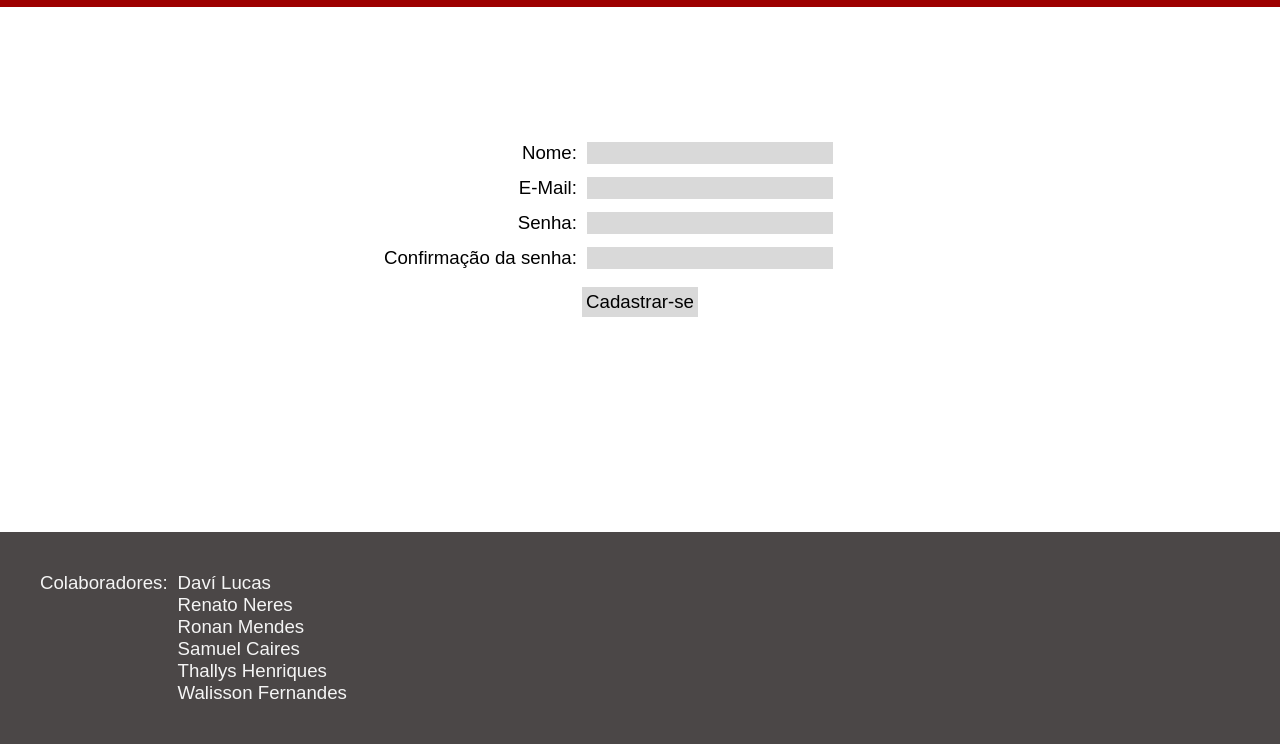
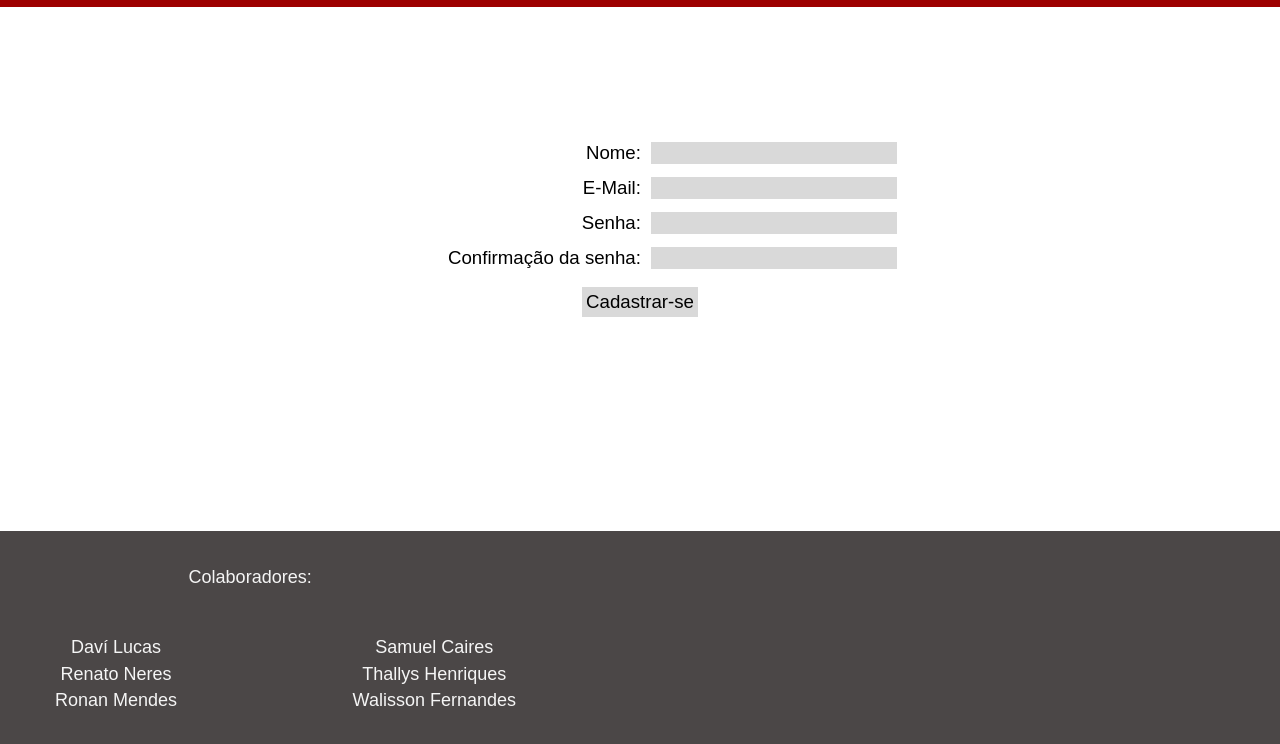
Before and after one commit to Davilucasanteves/trabalho-final-web, a plain HTML site: page teste de páginas/pg_cadastro.html in a window 1280 px wide. Shown: the part 56-800 px from the top of the page. Drawn offline with Linux system fonts and the light colour scheme.

Commit message:
melhorias no rodapé

```diff
--- a/teste de páginas/pg_cadastro.css
+++ b/teste de páginas/pg_cadastro.css
@@ -26,7 +26,7 @@ input[type='text'] {
     text-align: right;
     font-size: 14pt;
     line-height: 35px;
-    padding-left: 30%;
+    padding-left: 35%;
     padding-top: 10%;
 }
 
@@ -49,15 +49,37 @@ input[type='text'] {
     background-color: #d9d9d9;
 }
 
+ul {
+    list-style: none;
+}
+
+#container {
+    margin: auto;
+}
+
+#colab {
+    text-align: left;
+    line-height: 55pt;
+    padding-left: 13%;
+    padding-bottom: 20px;
+}
+
+.linha {
+    display: flex;
+    flex-wrap: wrap;
+    gap: 15%;
+    padding: 0 25px;
+}
+
 #rodapé {
-    position: absolute;
+    position: fixed;
     bottom: 0;
-    display: flex;
-    gap: 10px;
     width: 100%;
-    font-size: 14pt;
+    font-size: 13.5pt;
     color: whitesmoke;
     background-color: #4B4747;
-    text-align: left;
-    padding: 40px;
+    text-align: center;
+    line-height: 20pt;
+    padding: 30px;
+    padding-top: 10px;
 }
--- a/teste de páginas/pg_cadastro.html
+++ b/teste de páginas/pg_cadastro.html
@@ -36,19 +36,24 @@
     </div>
 
     <footer id="rodapé">
-        <p>Colaboradores:</p>
-            <div id="nomes">
-                <div>
-                    <p>Daví Lucas</p>
-                    <p>Renato Neres</p>
-                    <p>Ronan Mendes</p>
+        <div id="container">
+        <p id="colab">Colaboradores:</p>
+            <div class="linha">
+                <div id="nomes">
+                    <ul>
+                        <li>Daví Lucas</li>
+                        <li>Renato Neres</li>
+                        <li>Ronan Mendes</li>
+                    </ul>
                 </div>
-                <div>
-                    <p>Samuel Caires</p>
-                    <p>Thallys Henriques</p>
-                    <p>Walisson Fernandes</p>
-                </div>
+                <div id="nomes">
+                    <ul>
+                        <li>Samuel Caires</li>
+                        <li>Thallys Henriques</li>
+                        <li>Walisson Fernandes</li>
+                    </ul>
             </div>
+        </div>
     </footer>
 
     <script src="pg_cadastro.js"></script>
```
